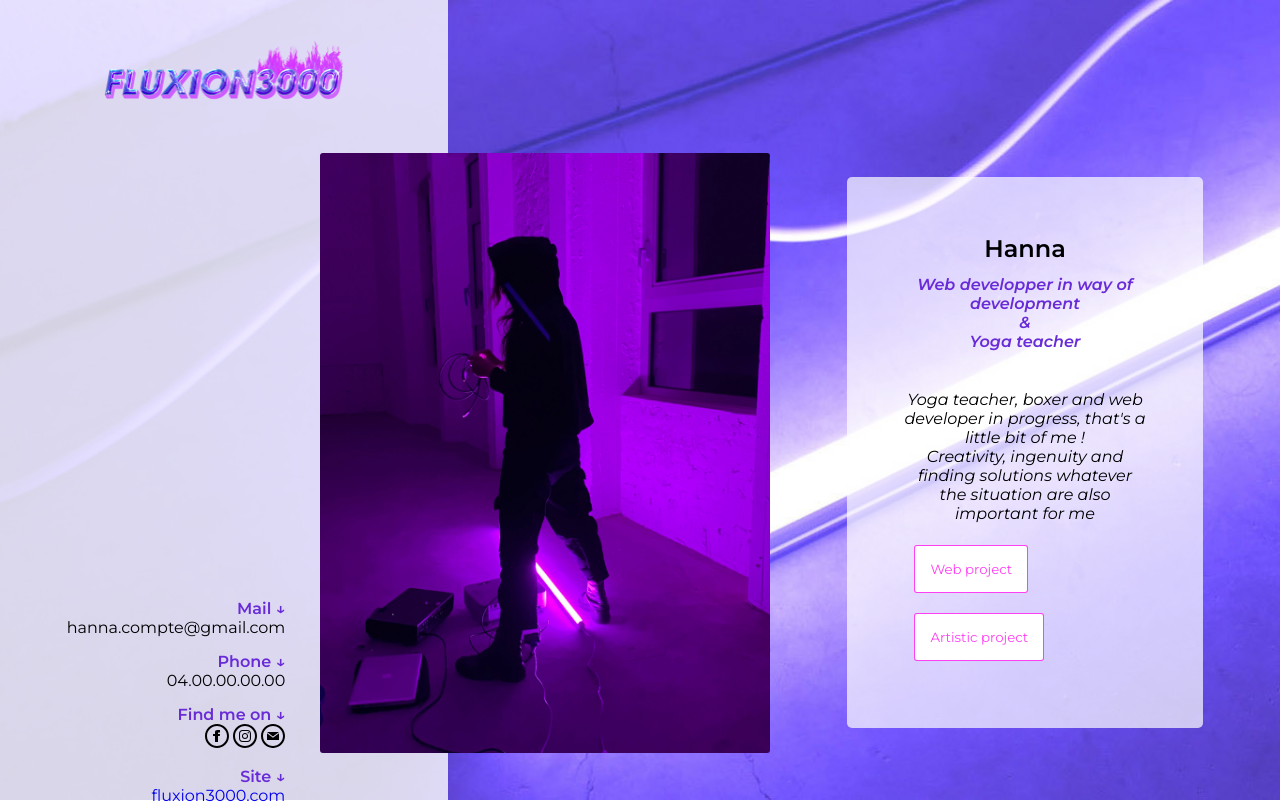
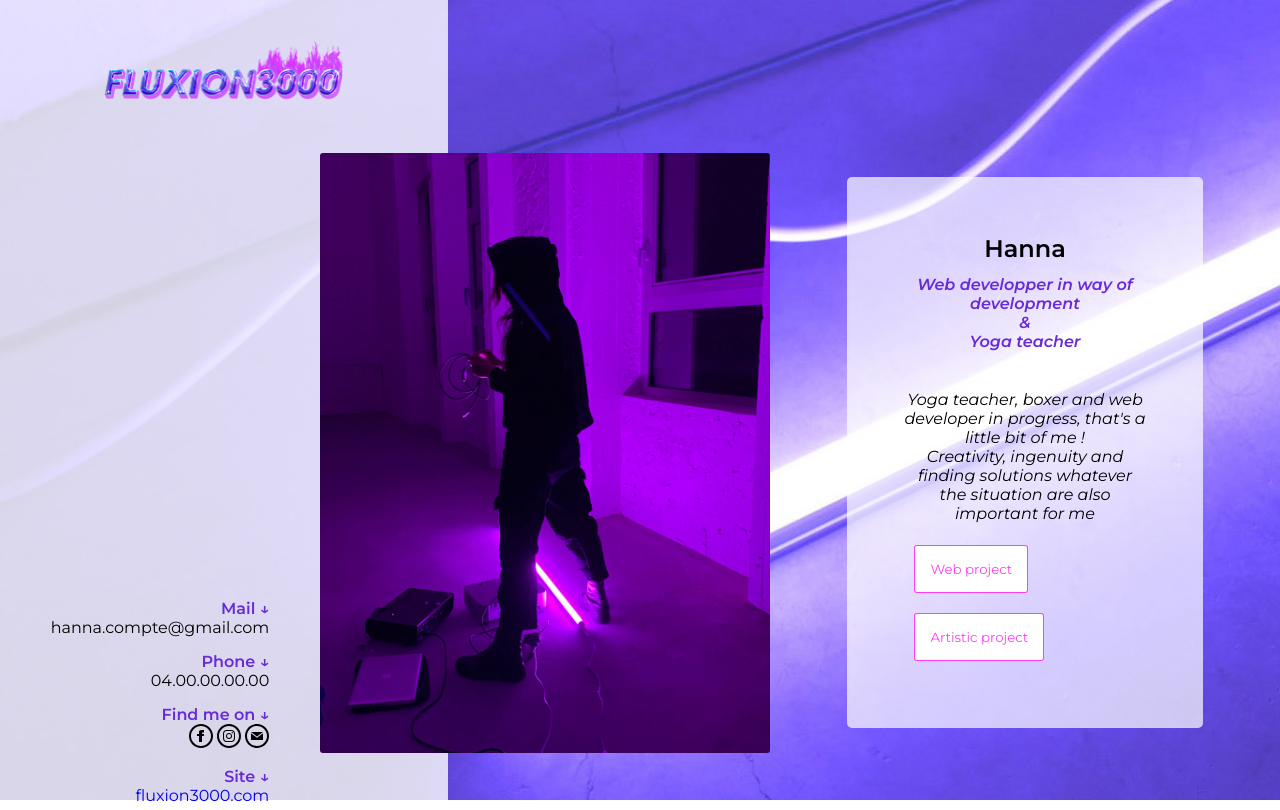
Before and after one commit to fluxnas/2-exercices-responsive, a plain HTML site: page index.html in a window 1280 px wide. Drawn offline with Linux system fonts and the light colour scheme.

Commit message:
Update style.css

```diff
--- a/style.css
+++ b/style.css
@@ -47,7 +47,7 @@ body {
 
 #contact-block {
 	margin: 0 0 ;
-	padding: 0% 0% 0% 10%;
+	padding: 0% 0% 0% 0%;
   	height: fit-content;
   	display: flex;
 	flex-direction: column;
```
